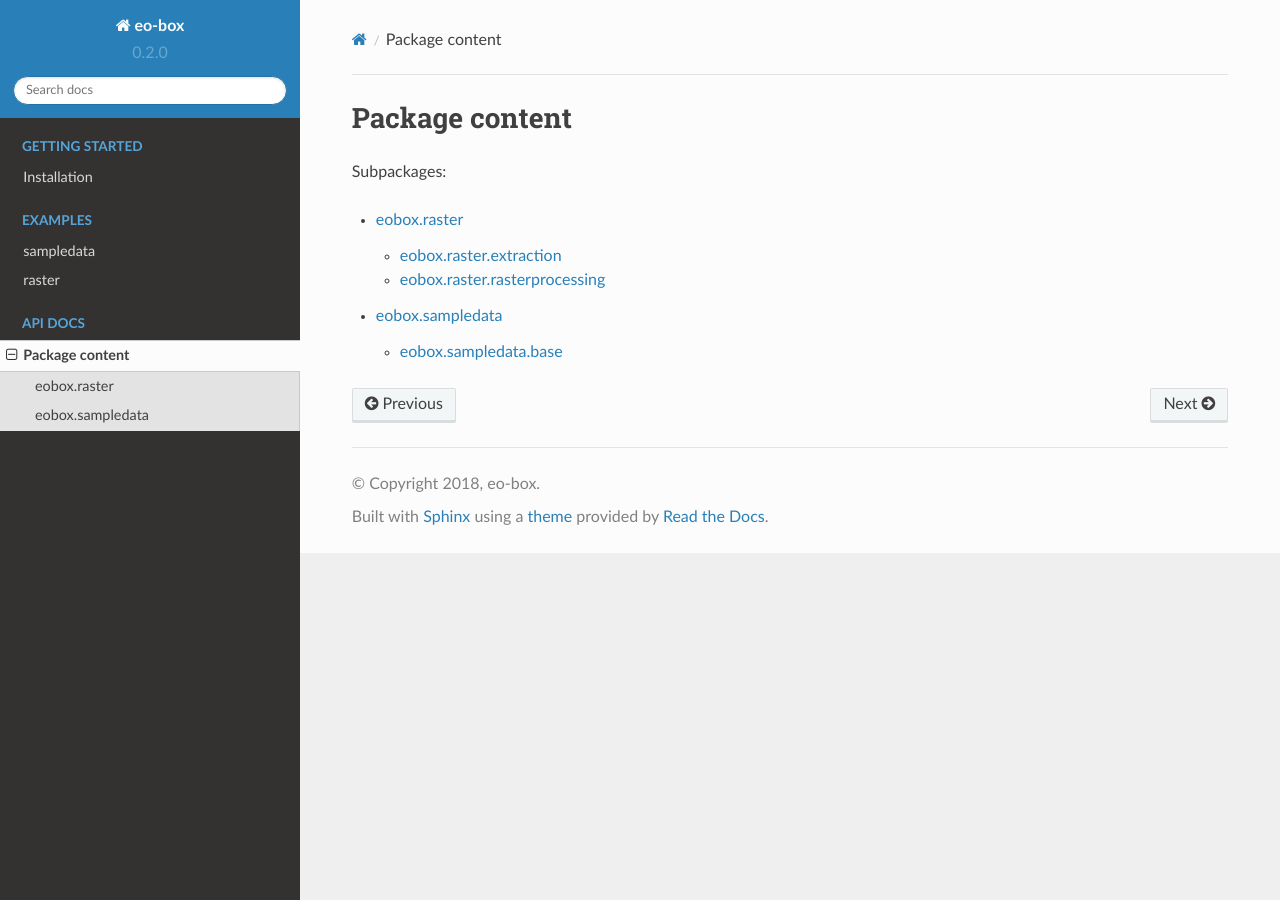
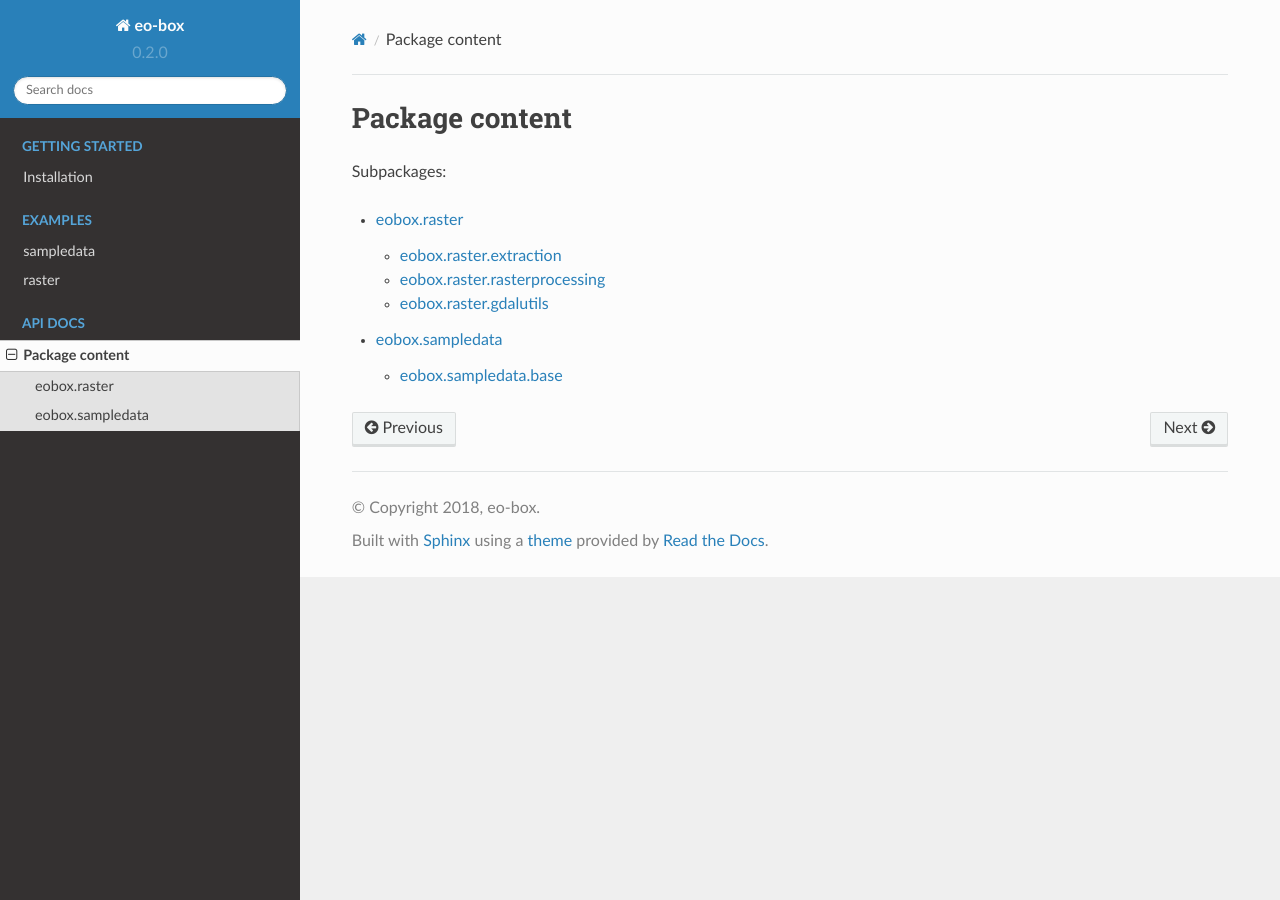
Before and after one commit to benmack/eo-box, a Sphinx documentation site: the page built from docs/source/eobox.rst, in a window 1280 px wide. Built offline with Sphinx 7.4.7 and the Read the Docs theme 2.0.0, drawn with Linux system fonts in a browser that asks for light colours; pages that are not in the unit, such as notebooks, are missing from menus; the version number is read from the project's files by our own code.

Commit message:
update docs

```diff
--- /dev/null
+++ b/docs/source/eobox.raster.gdalutils.rst
@@ -0,0 +1,7 @@
+eobox.raster.gdalutils
+======================
+
+.. automodule:: eobox.raster.gdalutils
+    :members:
+    :undoc-members:
+    :show-inheritance:
--- a/docs/source/eobox.raster.rst
+++ b/docs/source/eobox.raster.rst
@@ -13,3 +13,5 @@
    eobox.raster.extraction
 
    eobox.raster.rasterprocessing
+
+   eobox.raster.gdalutils
```
